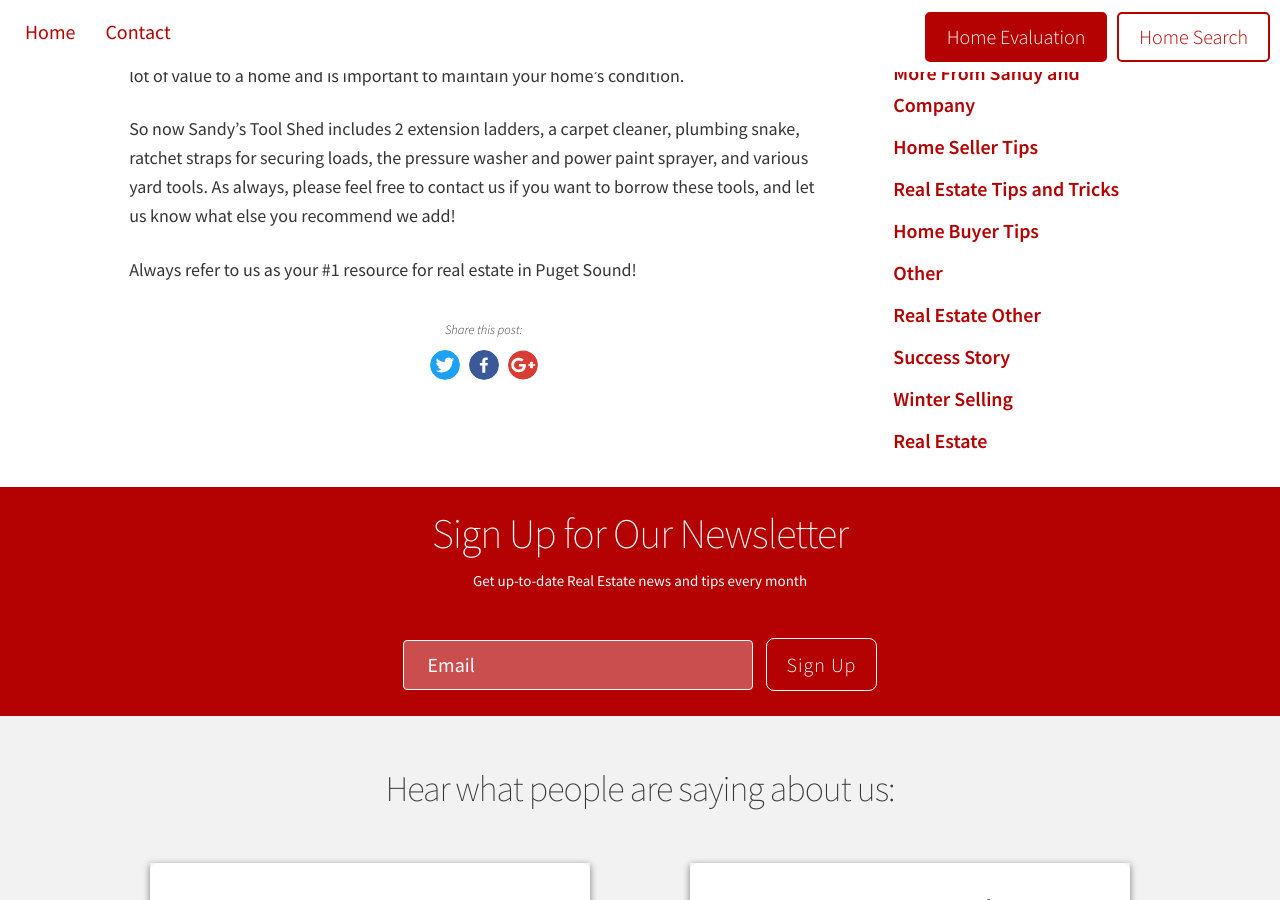
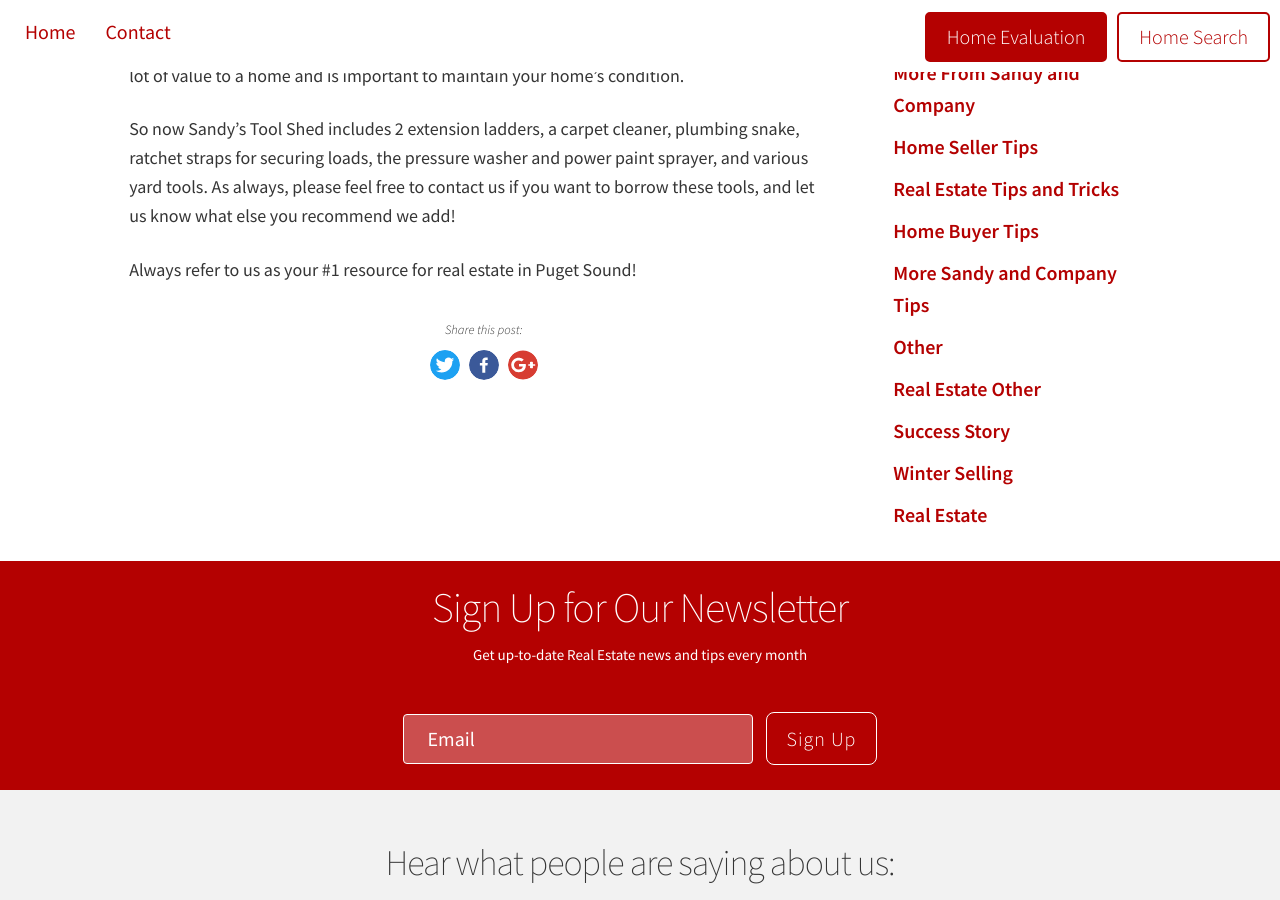
Before and after one commit to Vyral/sandy-eagon-blog, a Jekyll site: the page built from _posts/2015-08-10-puget-sound-real-estate-tools-for-rent.md, in a window 1280 px wide and 900 px high, scrolled down 1408 px. Built offline with Jekyll 4.4.1, drawn with Linux system fonts in a browser that asks for light colours; nearby versions of some CDN libraries.

Commit message:
Updated '_posts/2015-08-10-puget-sound-real-estate-tools-for-rent.md' via CloudCannon

```diff
--- a/_posts/2015-08-10-puget-sound-real-estate-tools-for-rent.md
+++ b/_posts/2015-08-10-puget-sound-real-estate-tools-for-rent.md
@@ -4,7 +4,7 @@ title: Sandy's Tool Shed Has Two New Items
 date: '2015-08-10T12:56:00.002-07:00'
 author: Vyral Admin
 tags:
-- Other
+- More Sandy and Company Tips
 modified_time: '2015-09-01T06:29:34.308-07:00'
 excerpt:
 enclosure:
```
